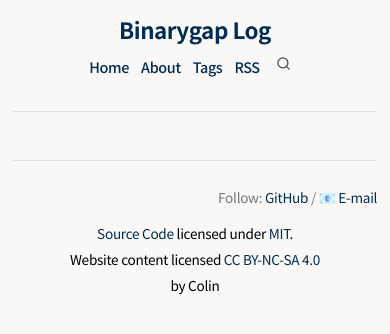
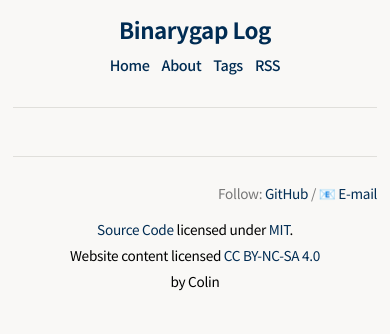
Before and after one commit to Sunggu/sunggu.github.com, a Jekyll site: the page built from index.html, in a window 390 px wide. Shown: the top 334 px of the page. Built offline with Jekyll 4.4.1, drawn with Linux system fonts in a browser that asks for light colours; the list of posts is cut into pages by our own code; comment, search, counter and statistics services are not loaded.

Commit message:
refactor: Simplify header and styles for pure e-ink typography (remove search bloat)

```diff
--- a/_includes/header.html
+++ b/_includes/header.html
@@ -10,22 +10,9 @@
                 <a href="{{ page.url | relative_url }}">{{page.title}}</a>
             {% endfor %}
             <a href="{{ '/feed.xml' | relative_url }}">RSS</a>
-            <button id="search-toggle" aria-label="Search" title="Search" class="search-toggle-btn">
-                <svg width="15" height="15" viewBox="0 0 24 24" fill="none" stroke="currentColor" stroke-width="2" stroke-linecap="round" stroke-linejoin="round">
-                    <circle cx="11" cy="11" r="8"></circle>
-                    <line x1="21" y1="21" x2="16.65" y2="16.65"></line>
-                </svg>
-            </button>
         </nav>
     </div>
-
-    <div class="header-sub">
-        <p id="description">{{site.description}}</p>
-        <!-- Search box container (Pattern A: Toggleable) -->
-        <div id="search-container">
-            <input type="text" id="search-input" placeholder="Search posts, tags..." autocomplete="off" />
-            <button id="search-close" aria-label="Close search" class="search-close-btn">&times;</button>
-            <ul id="results-container"></ul>
-        </div>
-    </div>
+    {% if site.description %}
+    <p id="description">{{site.description}}</p>
+    {% endif %}
 </header>
--- a/_layouts/default.html
+++ b/_layouts/default.html
@@ -20,51 +20,6 @@
     {%- if site.theme_switcher -%}
     <script src="{{ '/assets/switcher.js' | relative_url }}" type="text/javascript"></script>
     {%- endif -%}
-
-    <!-- Simple-Jekyll-Search Library & Initialization -->
-    <script src="https://unpkg.com/simple-jekyll-search@latest/dest/simple-jekyll-search.min.js"></script>
-    <script>
-      SimpleJekyllSearch({
-        searchInput: document.getElementById('search-input'),
-        resultsContainer: document.getElementById('results-container'),
-        json: '{{ "/search.json" | relative_url }}',
-        searchResultTemplate: '<li><a href="{url}">{title}</a><span class="search-result-date">{date}</span></li>',
-        noResultsText: '<li class="no-result">No results found</li>',
-        limit: 10,
-        fuzzy: false
-      });
-
-      // Search toggle logic
-      (function() {
-        var searchToggle = document.getElementById('search-toggle');
-        var searchContainer = document.getElementById('search-container');
-        var searchInput = document.getElementById('search-input');
-        var searchClose = document.getElementById('search-close');
-
-        if (searchToggle && searchContainer && searchInput) {
-          searchToggle.addEventListener('click', function(e) {
-            e.preventDefault();
-            searchContainer.classList.toggle('active');
-            if (searchContainer.classList.contains('active')) {
-              searchInput.focus();
-            }
-          });
-        }
-
-        if (searchClose && searchContainer) {
-          searchClose.addEventListener('click', function(e) {
-            e.preventDefault();
-            searchContainer.classList.remove('active');
-          });
-        }
-
-        document.addEventListener('keydown', function(e) {
-          if (e.key === 'Escape' && searchContainer && searchContainer.classList.contains('active')) {
-            searchContainer.classList.remove('active');
-          }
-        });
-      })();
-    </script>
 </body>
 
 </html>
--- a/assets/main.css
+++ b/assets/main.css
@@ -113,157 +113,12 @@
     text-decoration: underline;
 }
 
-.header-sub {
-    width: 100%;
+#description {
+    color: #666;
+    font-size: 0.85rem;
+    margin: 6px 0 0 0;
+    line-height: 1.4;
     clear: both;
-    margin-top: 8px;
-}
-
-#description {
-    float: left;
-    color: #777;
-    font-size: 0.82rem;
-    margin: 6px 0 0 0;
-    text-align: left;
-    max-width: 65%; /* 검색창 공간 확보 */
-    line-height: 1.4;
-}
-
-/* 검색 토글 버튼 및 검색창 스타일 (패턴 A) */
-.search-toggle-btn {
-    background: none;
-    border: none;
-    cursor: pointer;
-    padding: 2px 4px;
-    color: #444;
-    display: inline-flex;
-    align-items: center;
-    justify-content: center;
-    vertical-align: middle;
-    margin-left: 15px;
-    line-height: 1;
-    transition: color 0.15s ease;
-}
-
-.search-toggle-btn:hover {
-    color: #002c53;
-}
-
-.search-toggle-btn svg {
-    display: block;
-    width: 15px;
-    height: 15px;
-}
-
-#search-container {
-    display: none;
-    position: relative;
-    width: 100%;
-    max-width: 380px;
-    float: right;
-    margin: 4px 0 0 0;
-    background: #ffffff;
-    border: 1px solid #bbb;
-    border-radius: 4px;
-    padding: 3px 8px;
-    align-items: center;
-}
-
-#search-container.active {
-    display: flex;
-}
-
-#search-input {
-    flex: 1;
-    width: 100%;
-    border: none;
-    outline: none;
-    font-size: 0.85rem;
-    padding: 4px 6px;
-    background: transparent !important;
-    color: #222 !important;
-    -webkit-appearance: none;
-    appearance: none;
-}
-
-.search-close-btn {
-    background: none;
-    border: none;
-    color: #888;
-    font-size: 1.2rem;
-    line-height: 1;
-    cursor: pointer;
-    padding: 0 4px;
-}
-
-.search-close-btn:hover {
-    color: #111;
-}
-
-#results-container {
-    position: absolute;
-    top: 100%;
-    right: 0;
-    left: 0;
-    width: 100%;
-    background: #fff;
-    border: 1px solid #ccc;
-    border-radius: 0 0 4px 4px;
-    box-shadow: 0 4px 12px rgba(0,0,0,0.12);
-    z-index: 1000;
-    list-style-type: none;
-    padding: 0;
-    margin: 4px 0 0 0;
-    max-height: 260px;
-    overflow-y: auto;
-    text-align: left;
-}
-
-#results-container:empty {
-    display: none !important;
-    border: none;
-    box-shadow: none;
-    padding: 0;
-    margin: 0;
-}
-
-#results-container li {
-    padding: 8px 12px;
-    border-bottom: 1px solid #eee;
-    font-size: 0.85rem;
-    display: flex;
-    justify-content: space-between;
-    align-items: center;
-    gap: 8px;
-}
-
-#results-container li:last-child {
-    border-bottom: none;
-}
-
-#results-container li a {
-    color: #002c53;
-    font-weight: 500;
-    text-decoration: none;
-    flex: 1;
-    overflow: hidden;
-    text-overflow: ellipsis;
-    white-space: nowrap;
-}
-
-#results-container li a:hover {
-    text-decoration: underline;
-}
-
-.search-result-date {
-    font-size: 0.75rem;
-    color: #777;
-    white-space: nowrap;
-}
-
-#results-container li.no-result {
-    color: #777;
-    font-style: italic;
 }
 
 /* 포스트 상세 페이지 가독성 향상 */
@@ -377,9 +232,9 @@
     color: #ffffff;
 }
 
-/* 홈 포스트 목록 레이아웃 개선 */
+/* 홈 포스트 목록 레이아웃 (E-Ink & 페이퍼 가독성 중심) */
 .home-container {
-    margin-top: 1rem;
+    margin-top: 0.5rem;
 }
 
 .post-list {
@@ -388,12 +243,12 @@
 }
 
 .post-item {
-    padding: 1.6rem 0;
-    border-bottom: 1px solid #e2ded8;
+    padding: 1.4rem 0;
+    border-bottom: 1px solid #e0dfdb;
 }
 
 .post-item:first-child {
-    padding-top: 0.5rem;
+    padding-top: 0.3rem;
 }
 
 .post-item:last-child {
@@ -401,10 +256,10 @@
 }
 
 .post-item-title {
-    margin: 0 0 0.4rem 0 !important;
+    margin: 0 0 0.35rem 0 !important;
     font-size: 1.25rem !important;
     font-weight: 700;
-    line-height: 1.45;
+    line-height: 1.4;
     display: -webkit-box;
     -webkit-line-clamp: 2;
     -webkit-box-orient: vertical;
@@ -414,7 +269,7 @@
 }
 
 .post-item-title a {
-    color: #1a1a1a !important;
+    color: #111111 !important;
     text-decoration: none !important;
 }
 
@@ -426,8 +281,8 @@
 .post-item-meta {
     font-family: 'Noto Sans KR', sans-serif;
     font-size: 0.8rem;
-    color: #777;
-    margin-bottom: 0.6rem;
+    color: #666;
+    margin-bottom: 0.5rem;
     display: flex;
     align-items: center;
     flex-wrap: wrap;
@@ -439,35 +294,30 @@
 }
 
 .meta-separator {
-    color: #bbb;
-    font-weight: bold;
+    color: #aaa;
 }
 
 .post-item-tags {
     display: inline-flex;
     flex-wrap: wrap;
-    gap: 4px;
+    gap: 6px;
 }
 
 .post-tag {
-    font-size: 0.75rem;
+    font-size: 0.78rem;
     color: #555 !important;
-    background: #eae7df;
-    padding: 1px 6px;
-    border-radius: 3px;
     text-decoration: none !important;
-    transition: background-color 0.15s ease, color 0.15s ease;
 }
 
 .post-tag:hover {
-    background: #002c53 !important;
-    color: #ffffff !important;
+    color: #002c53 !important;
+    text-decoration: underline !important;
 }
 
 .post-item-excerpt {
-    font-size: 0.94rem;
+    font-size: 0.95rem;
     line-height: 1.7;
-    color: #4a4a4a;
+    color: #333;
     margin: 0;
     display: -webkit-box;
     -webkit-line-clamp: 2;
@@ -477,7 +327,7 @@
     word-break: break-word;
 }
 
-/* 모바일 환경 대응 레이아웃 최적화 */
+/* 모바일 및 E-Ink 환경 대응 최적화 */
 @media screen and (max-width: 560px) {
     body {
         padding: 1rem 0.8rem;
@@ -486,7 +336,7 @@
         display: flex;
         flex-direction: column;
         align-items: center;
-        gap: 10px;
+        gap: 8px;
         margin-bottom: 8px;
     }
     #title {
@@ -507,30 +357,12 @@
         font-size: 0.9rem;
         margin-left: 0;
     }
-    .search-toggle-btn {
-        margin-left: 0;
-    }
-    .header-sub {
-        display: block;
-        margin-top: 5px;
-    }
-    /* 패턴 B: 모바일에서 소개글 숨김 */
+    /* 모바일에서 소개글 숨김으로 본문 바로 노출 */
     #description {
         display: none !important;
     }
-    #search-container {
-        float: none;
-        width: 100%;
-        max-width: 100%;
-        margin: 6px auto 0 auto;
-    }
-    #results-container {
-        width: 100%;
-        left: 0;
-        right: 0;
-    }
     .post-item {
-        padding: 1.25rem 0;
+        padding: 1.15rem 0;
     }
     .post-item-title {
         font-size: 1.15rem !important;
```
